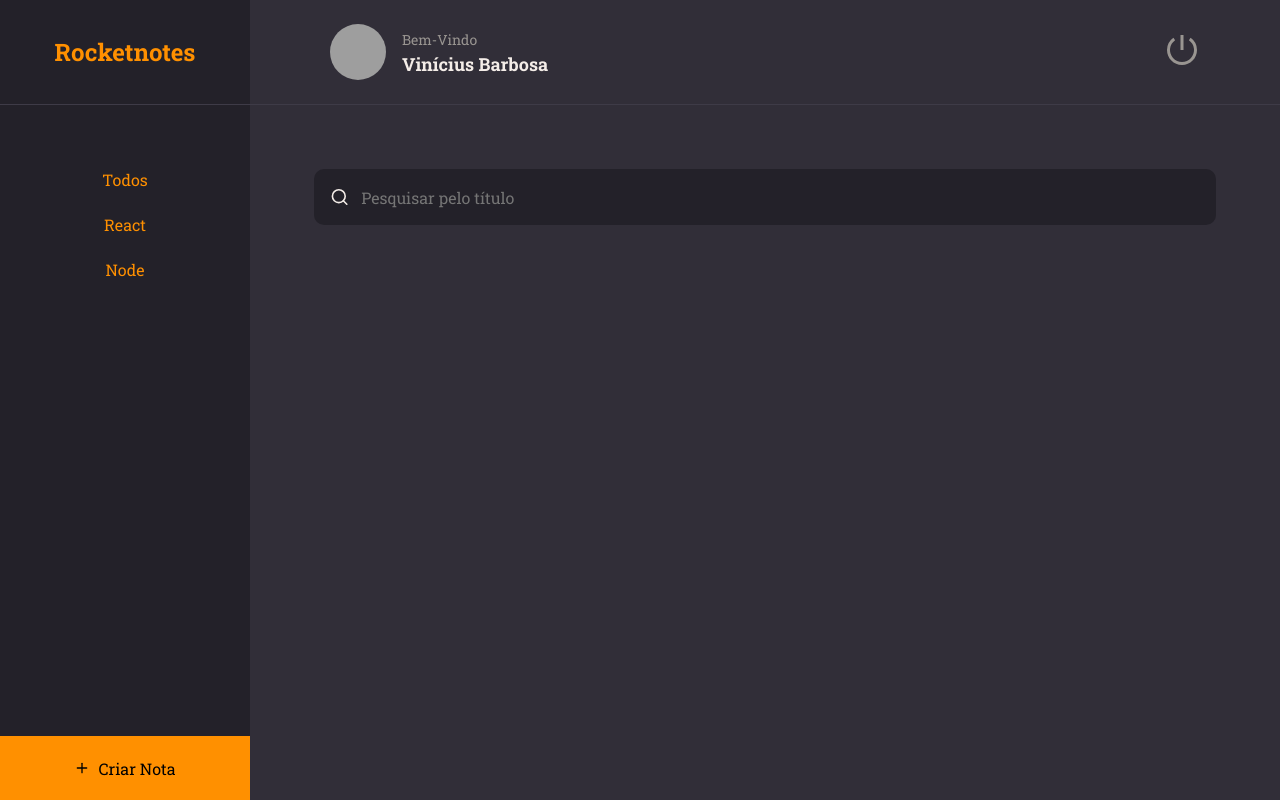
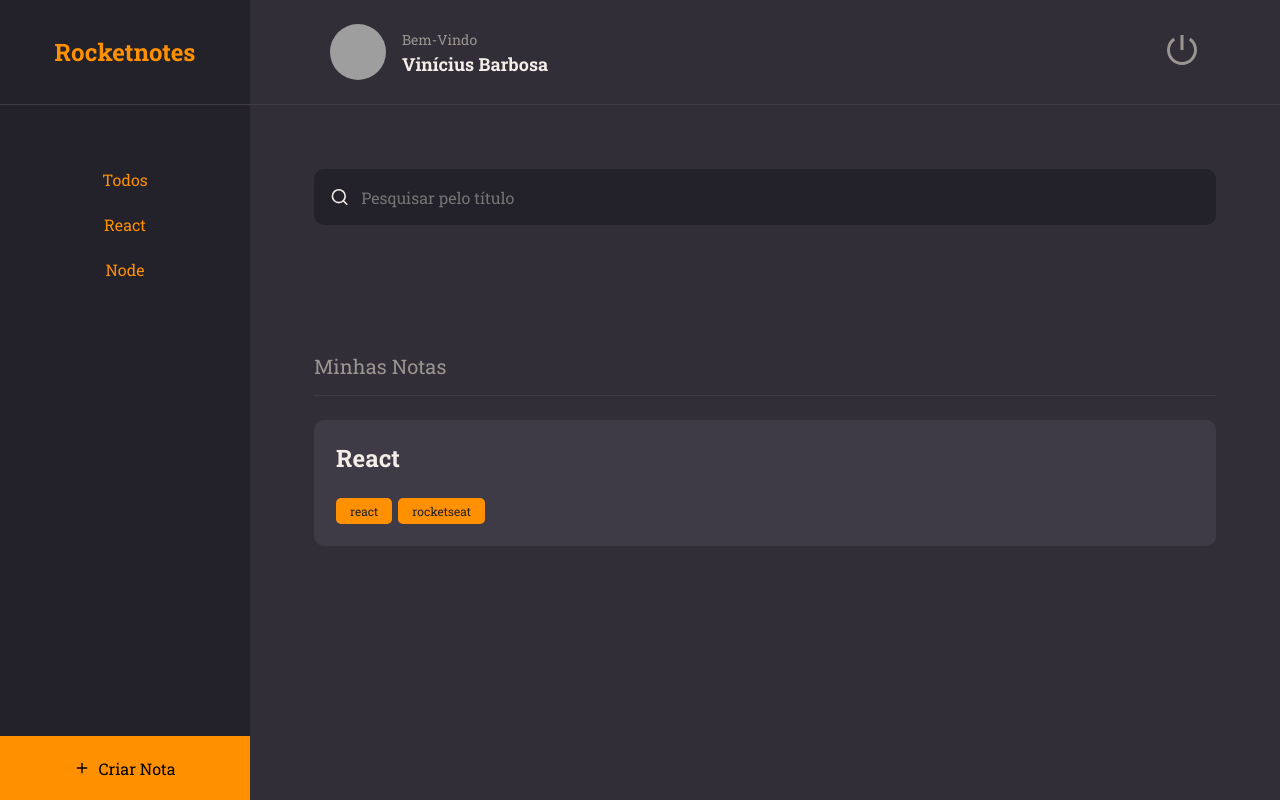
Before and after one commit to Vinicius-Barbosa-Santos/rocketseat-notes, a React (Vite) app: page / in a window 1280 px wide. Built offline with nearby package versions, Linux system fonts and the light colour scheme; grey boxes are pictures that could not be loaded.

Commit message:
Note Component

```diff
--- /dev/null
+++ b/src/components/Note/index.jsx
@@ -0,0 +1,28 @@
+/* eslint-disable react/prop-types */
+// import Styled
+import * as C from './styles'
+
+// import Components
+import { Tag } from '../Tag'
+
+// eslint-disable-next-line react/prop-types
+export const Note = ({ data, ...rest }) => {
+    return (
+        <C.NoteContainer
+            {...rest}
+        >
+            <h1>{data.title}</h1>
+
+            {
+                data.tags &&
+                <footer>
+                    {
+                        data.tags.map(tag => (
+                            <Tag key={tag.id} title={tag.name} />
+                        ))
+                    }
+                </footer>
+            }
+        </C.NoteContainer>
+    )
+}
--- /dev/null
+++ b/src/components/Note/styles.js
@@ -0,0 +1,26 @@
+import styled from "styled-components";
+
+export const NoteContainer = styled.button`
+    width: 100%;
+    background-color: ${({theme}) => theme.COLORS.BACKGROUND_700};
+
+    border: none;
+    border-radius: 10px;
+
+    padding: 22px;
+    margin-bottom: 16px;
+
+    > h1 {
+        flex: 1;
+        text-align: left;
+        font-weight: 700;
+        font-size: 24px;
+        color: ${({theme}) => theme.COLORS.WHITE};
+    }
+
+    > footer {
+        width: 100%;
+        display: flex;
+        margin-top: 24px;
+    }
+`
--- a/src/components/Tag/index.jsx
+++ b/src/components/Tag/index.jsx
@@ -2,9 +2,11 @@
 import * as C from './styles'
 
 // eslint-disable-next-line react/prop-types
-export const Tag = ({ title }) => {
+export const Tag = ({ title, ...rest }) => {
     return (
-        <C.TagsContainer>
+        <C.TagsContainer
+            {...rest}
+        >
             {title}
         </C.TagsContainer>
     )
--- a/src/pages/Home/index.jsx
+++ b/src/pages/Home/index.jsx
@@ -2,9 +2,11 @@
 import * as C from './styles'
 
 // import Components
+import { Input } from '../../components/Input'
+import { Note } from '../../components/Note'
 import { Header } from '../../components/Header'
+import { Section } from '../../components/Section'
 import { ButtonText } from '../../components/ButtonText'
-import { Input } from '../../components/Input'
 
 // import React-Icons
 import { FiPlus, FiSearch } from 'react-icons/fi'
@@ -29,7 +31,16 @@
             </C.Search>
 
             <C.Content>
-
+                <Section title={'Minhas Notas'}>
+                    <Note data={{
+                        title: 'React',
+                        tags: [
+                            { id: 1, name: 'react' },
+                            { id: 2, name: 'rocketseat' },
+                        ]
+                    }}
+                    />
+                </Section>
             </C.Content>
 
             <C.NewNote>
--- a/src/pages/Home/styles.js
+++ b/src/pages/Home/styles.js
@@ -57,6 +57,8 @@
 
 export const Content = styled.div`
     grid-area: content;
+    overflow-y: scroll;
+    padding: 64px 64px 0;
 `
 
 export const NewNote = styled.button`
```
